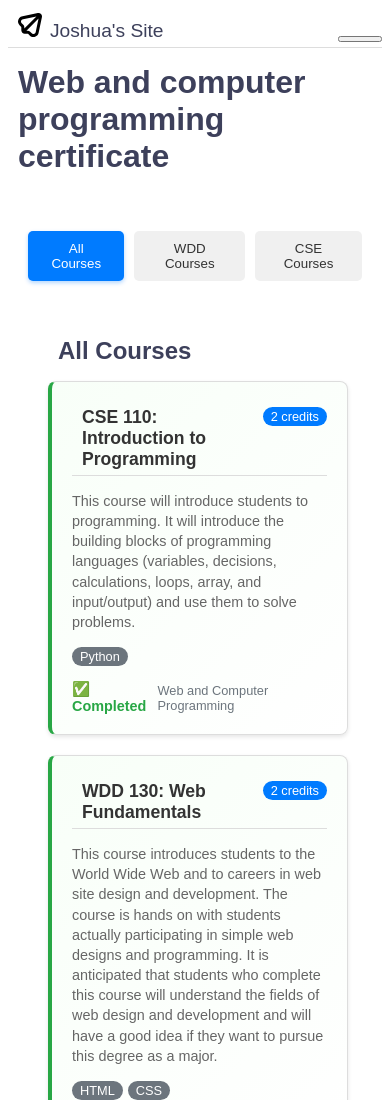
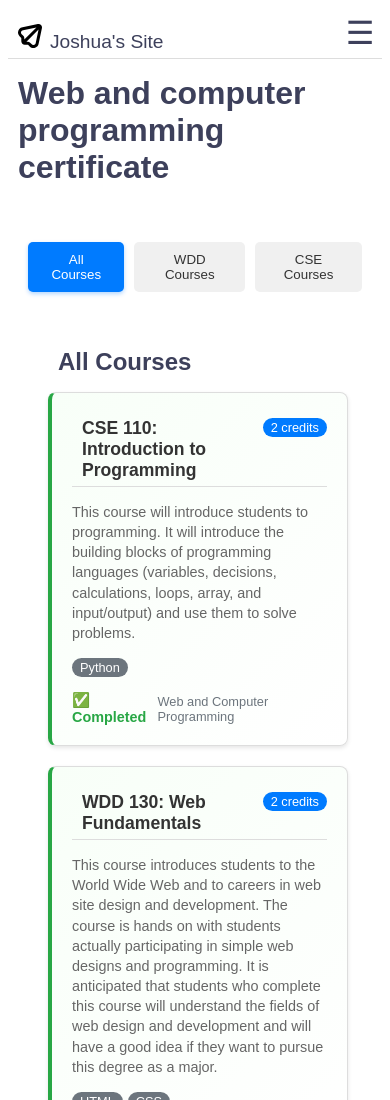
Before and after one commit to joshuacirilo/wdd231, a plain HTML site: page index.html in a window 390 px wide. Shown: the top 1100 px of the page. Drawn offline with Linux system fonts and the light colour scheme.

Commit message:
fix_bug_with_hamburger_class

```diff
--- a/index.html
+++ b/index.html
@@ -33,7 +33,7 @@
     <header>
         <img src="images/avion-de-papel.svg" alt="Site logo" width="512" height="512">
         <span>Joshua's Site</span>
-        <button id="ham-btn" class="ham#burger"></button>
+        <button id="ham-btn" class="hamburger"></button>
 
     </header>
     <nav id="nav-bar" class="navigation">
```
Also changed, not shown: 1 other file.
